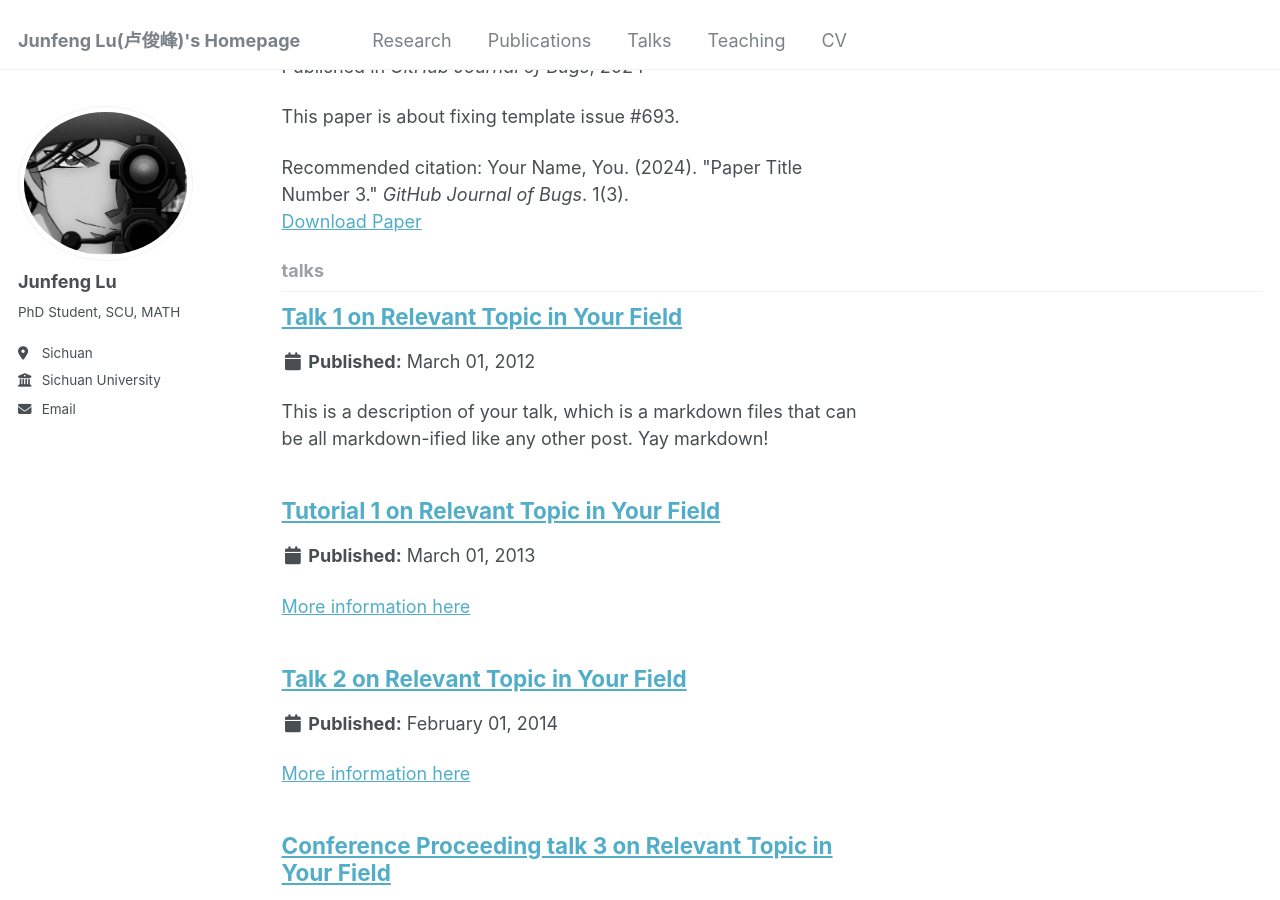
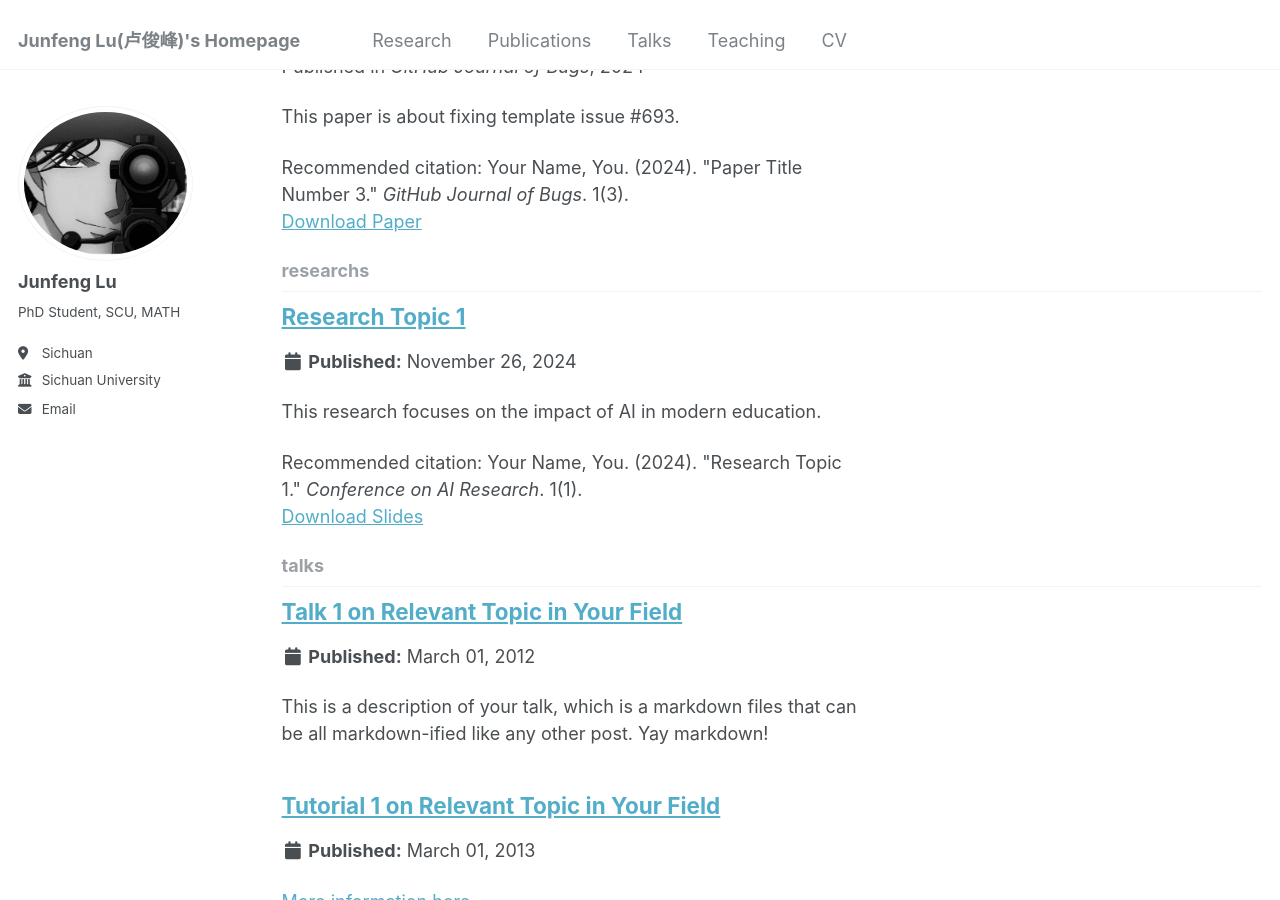
Before and after one commit to JunFengLu1/JunFengLu1.github.io, a Jekyll site: the page built from _pages/collection-archive.html, in a window 1280 px wide and 900 px high, scrolled down 2049 px. Built offline with Jekyll 4.4.1, drawn with Linux system fonts in a browser that asks for light colours; part of the change alters nothing that is shown.

Commit message:
Update _config.yml

```diff
--- a/_config.yml
+++ b/_config.yml
@@ -224,6 +224,9 @@ collections:
   talks:
     output: true
     permalink: /:collection/:path/
+  researchs:
+    output: true
+    permalink: /:collection/:path/
 
 
 # These settings control how pages and collections are included in the site
```
